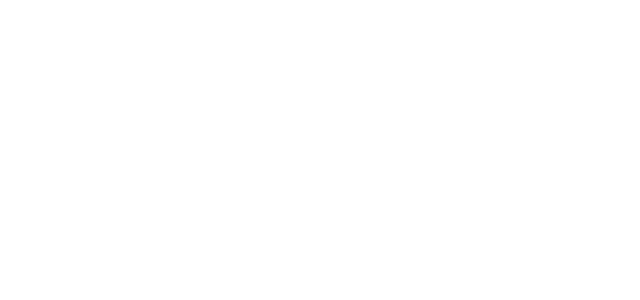
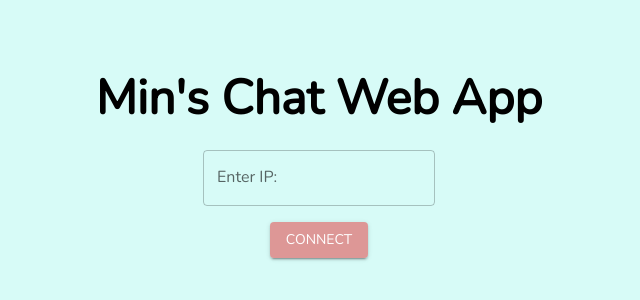
Before and after one commit to kk-min/chat-application-web, a React (Create React App) app in the folder chat_web/: page / in a window 1280 px wide. Before the commit this address had no page. Shown: the part 240-540 px from the top of the page, without its empty margins (321-961 px from the left). Built offline with nearby package versions, Linux system fonts and the light colour scheme.

Commit message:
Landing page + Firebase setup (in progress)

```diff
--- a/chat_web/public/index.html
+++ b/chat_web/public/index.html
@@ -3,6 +3,11 @@
 	<head>
 		<meta charset="utf-8" />
 		<link rel="icon" href="%PUBLIC_URL%/favicon.ico" />
+		<link
+			href="https://fonts.googleapis.com/css2?family=Nunito&display=swap"
+			rel="stylesheet"
+		/>
+
 		<meta name="viewport" content="width=device-width, initial-scale=1" />
 		<meta name="theme-color" content="#000000" />
 		<meta
@@ -38,6 +43,5 @@
 
       To begin the development, run `npm start` or `yarn start`.
       To create a production bundle, use `npm run build` or `yarn build`.
-    -->
-  </body>
+    --></body>
 </html>
--- a/chat_web/src/App.js
+++ b/chat_web/src/App.js
@@ -2,12 +2,15 @@
 import logo from "./logo.svg";
 import "./App.css";
 import { BrowserRouter, Routers, Routes, Route } from "react-router-dom";
+import Home from "./pages/Home";
 
 function App() {
   return (
     <div className="App">
       <BrowserRouter>
-        <Routes></Routes>
+        <Routes>
+          <Route path="/" element={<Home/>}/>
+        </Routes>
       </BrowserRouter>
     </div>
   );
--- a/chat_web/src/index.js
+++ b/chat_web/src/index.js
@@ -3,7 +3,7 @@
 import "./index.css";
 import App from "./App";
 import reportWebVitals from "./reportWebVitals";
-import { ThemeProvider, createTheme } from "@material-ui/core/styles/";
+import { ThemeProvider, createTheme } from "@mui/material/styles";
 
 export const themeOptions = createTheme({
 	palette: {
@@ -15,8 +15,11 @@
 			main: "#0099f5",
 		},
 		background: {
-			default: "#cff7f3",
+			default: "#d7fbf7",
 		},
+	},
+	typography: {
+		fontFamily: "Nunito",
 	},
 });
 
--- a/chat_web/src/pages/Home.jsx
+++ b/chat_web/src/pages/Home.jsx
@@ -1,13 +1,45 @@
-import React from "react";
-import { makeStyles } from "@material-ui/core/styles";
+import React, { useState } from "react";
+import { TextField, Button, Grid, Typography } from "@mui/material";
+import { useTheme } from "@mui/material/styles";
 
-const useStyles = makeStyles((theme) => ({
-  root: {
-    backgroundColor: "blue",
-  },
-}));
+const connectToIP = (ip) => {
 
-export default function() {
-  const classes = useStyles();
-  return <div className={classes.root}></div>;
+};
+
+export default function Home() {
+	const theme = useTheme();
+	const [targetIP, setTargetIP] = useState();
+	return (
+		<Grid
+			container
+			spacing={0}
+			direction='column'
+			alignItems='center'
+			justifyContent='center'
+			sx={{ minHeight: "100vh", bgcolor: "background.default" }}
+		>
+			<Typography
+				id='title'
+				variant='h3'
+				sx={{ padding: 3, fontWeight: "bold" }}
+			>
+				Min's Chat Web App
+			</Typography>
+			<TextField
+				label='Enter IP:'
+				type='search'
+				onChange={(event) => {
+					setTargetIP(event.target.value);
+				}}
+			></TextField>
+			<Button
+				sx={{ margin: 2 }}
+				color='primary'
+				variant='contained'
+				onAction={connectToIP(targetIP)}
+			>
+				Connect
+			</Button>
+		</Grid>
+	);
 }
```
Also changed, not shown: chat_web/src/firebase.js (added, +23 -0 lines). Lines whose indentation alone changed are shown as unchanged.
